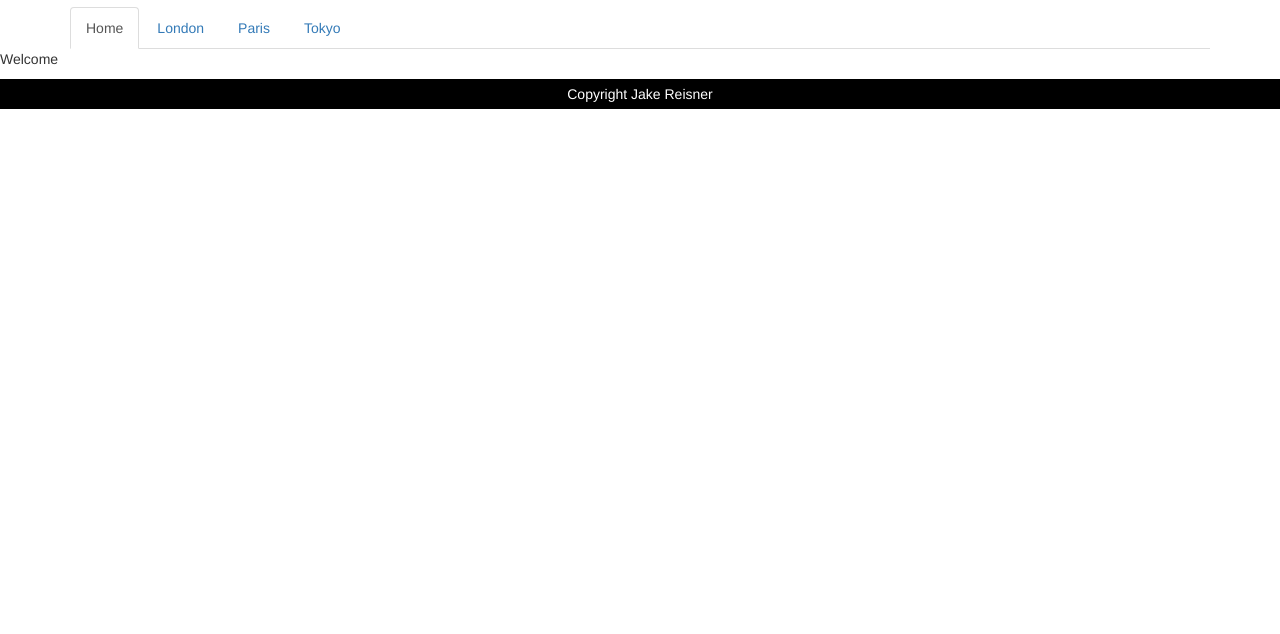
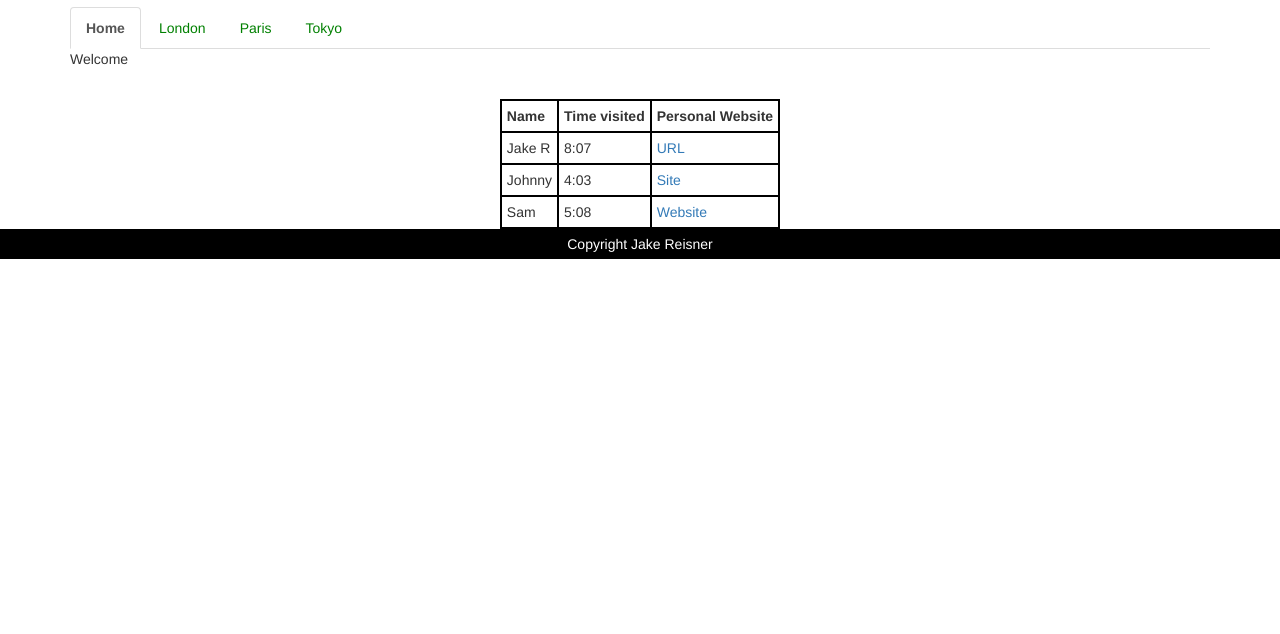
Before and after one commit to jaker00/travel_guide, a plain HTML site: page index.html in a window 1280 px wide. Shown: the part 166-800 px from the top of the page. Drawn offline with nearby package versions, Linux system fonts and the light colour scheme.

Commit message:
Added pseudo elements to site

```diff
--- a/index.css
+++ b/index.css
@@ -30,10 +30,45 @@ h1 {
 }
 
 img {
-    width:50%;
+    width:80%;
     padding-bottom:20px;
 }
 
 .align {
     text-align: left;
 }
+
+.container {
+    width: 960;
+    margin: 0 auto;
+}
+
+nav li a {
+    color: green;
+}
+
+nav li a:hover {
+    color: orange;
+}
+
+table {
+    border: 2px solid red;
+}
+
+.active {
+    font-weight: bold;
+}
+
+th, td {
+    border: 2px solid black;
+    padding: 5px;
+}
+
+table {
+    border-collapse: collapse;
+    margin: 0 auto;
+}
+
+table tr:hover {
+    background:#A9A9A9;
+}
--- a/index.html
+++ b/index.html
@@ -27,22 +27,51 @@
 
     <body>
         <div id="header">
-        <h1>Travel Guide</h1>
+        <h1>Jake's Travel Guide</h1>
         </div>
 
         <div class="container">
           <h2>Tabs</h2>
           <p>Where do I want to visit?</p>
+          <nav>
               <ul class="nav nav-tabs" role="tablist">
                 <li class="active"><a href="index.html">Home</a></li>
                 <li><a href="London.html">London</a></li>
                 <li><a href="Paris.html">Paris</a></li>
                 <li><a href="Tokyo.html">Tokyo</a></li>
               </ul>
+          </nav>
         </div>
 
-        <p class="margin">Welcome</p>
+        <div class="container">
+        <p>Welcome</p>
+        </div>
 
+        <br>
+
+        <table>
+          <tr>
+            <th>Name</th>
+            <th>Time visited</th>
+            <th>Personal Website</th>
+          </tr>
+          <tr>
+            <td>Jake R</td>
+            <td>8:07</td>
+            <td><a href="http://www.google.com" target="_blank">URL</a></td>
+          </tr>
+          <tr>
+            <td>Johnny</td>
+            <td>4:03</td>
+            <td><a href="http://www.github.com" target="_blank">Site</a></td>
+          </tr>
+          <tr>
+            <td>Sam</td>
+            <td>5:08</td>
+            <td><a href="http://www.isitchristmas.com" target="_blank">Website</a></td>
+          </tr>
+
+        </table>
 
         <div id="footer">
         Copyright Jake Reisner
```
Also changed, not shown: London.html (+7 -2 lines), Paris.html (+14 -4 lines). Lines whose indentation alone changed are shown as unchanged.
